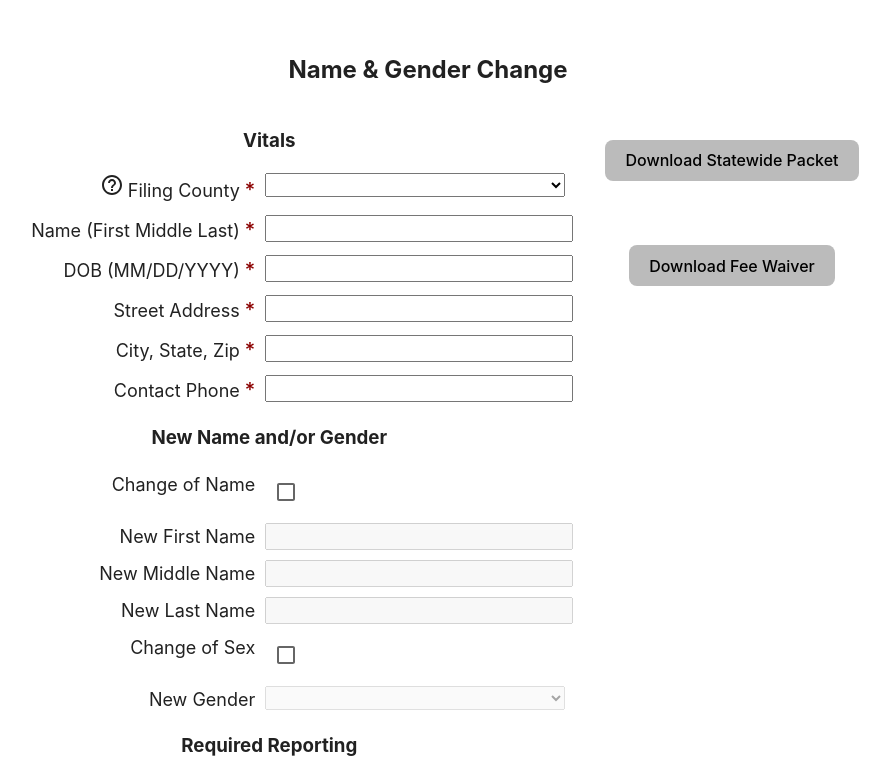
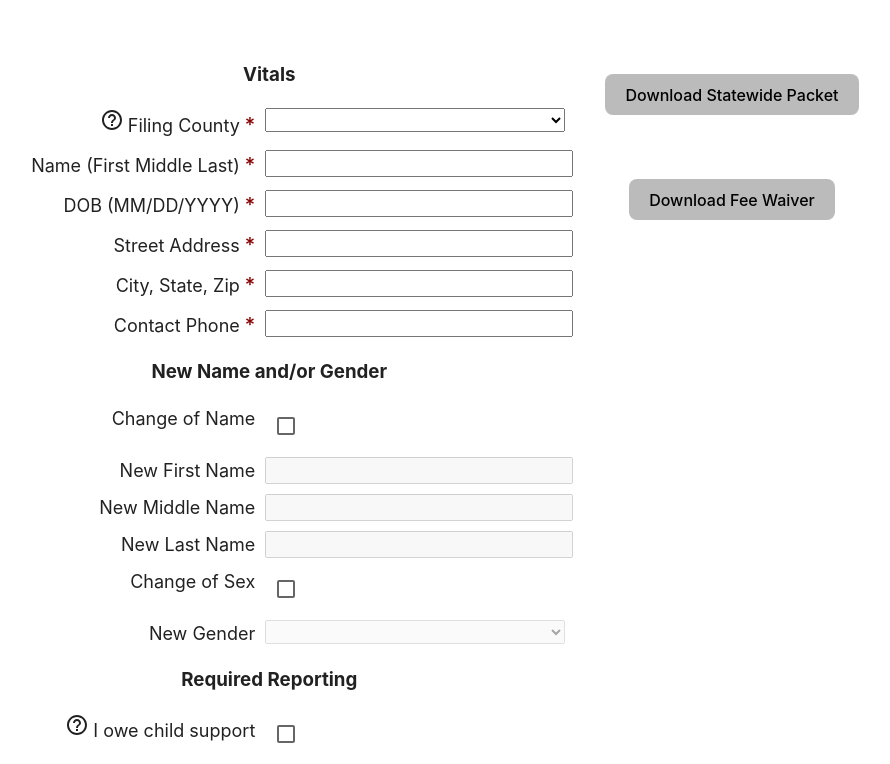
Before and after one commit to wittejm/clear-form, a React (Vite) app: page / in a window 1280 px wide. Shown: the top 764 px of the page, without its empty margins (212-1102 px from the left). Built offline with nearby package versions, Linux system fonts and the light colour scheme.

Commit message:
remove title

```diff
--- a/src/App.tsx
+++ b/src/App.tsx
@@ -545,7 +545,6 @@ function App() {
 
   return (
     <div className="App">
-      <h2>Name & Gender Change</h2>
       <div className="row">
         <div>
           <form>
```
